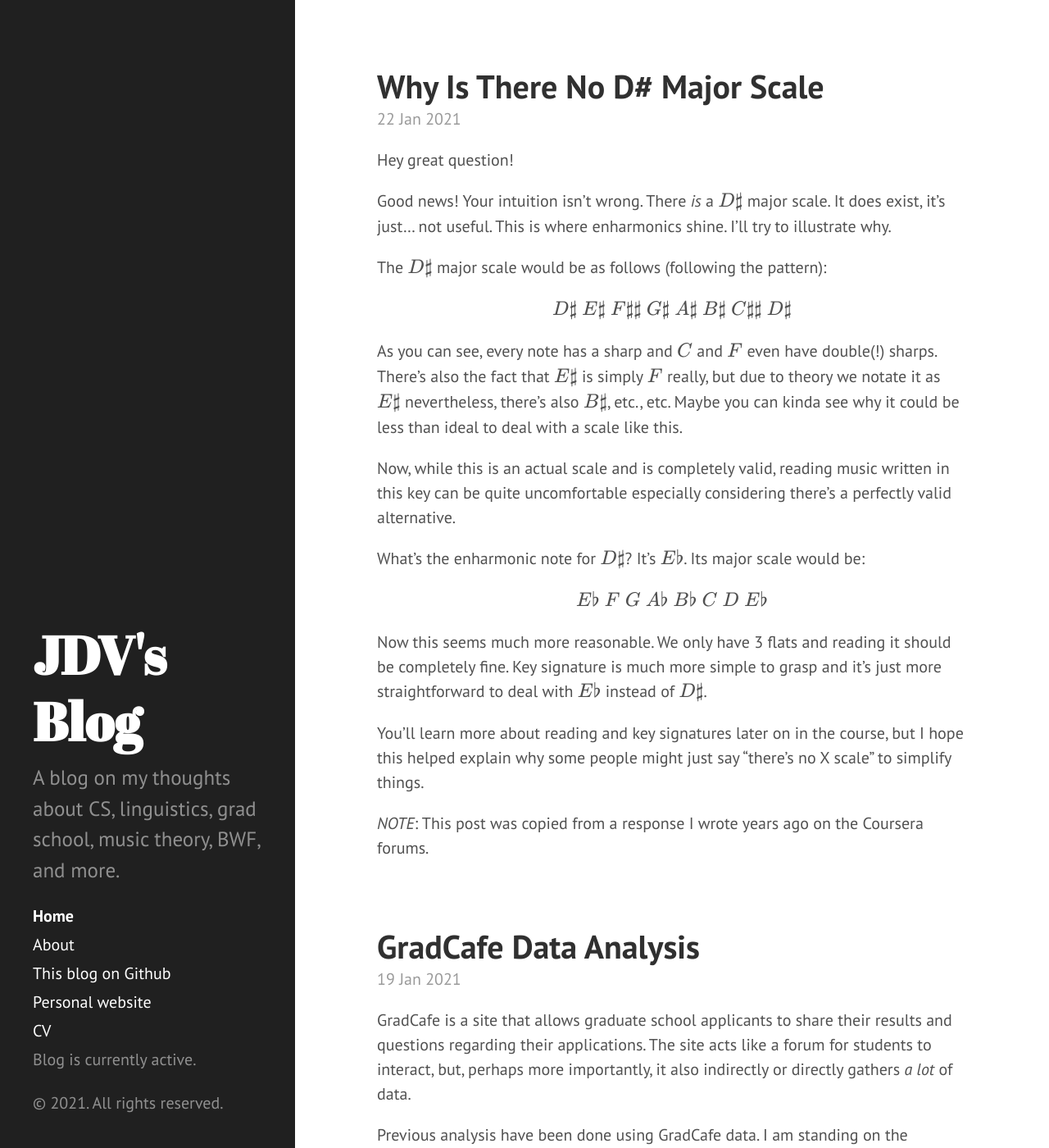
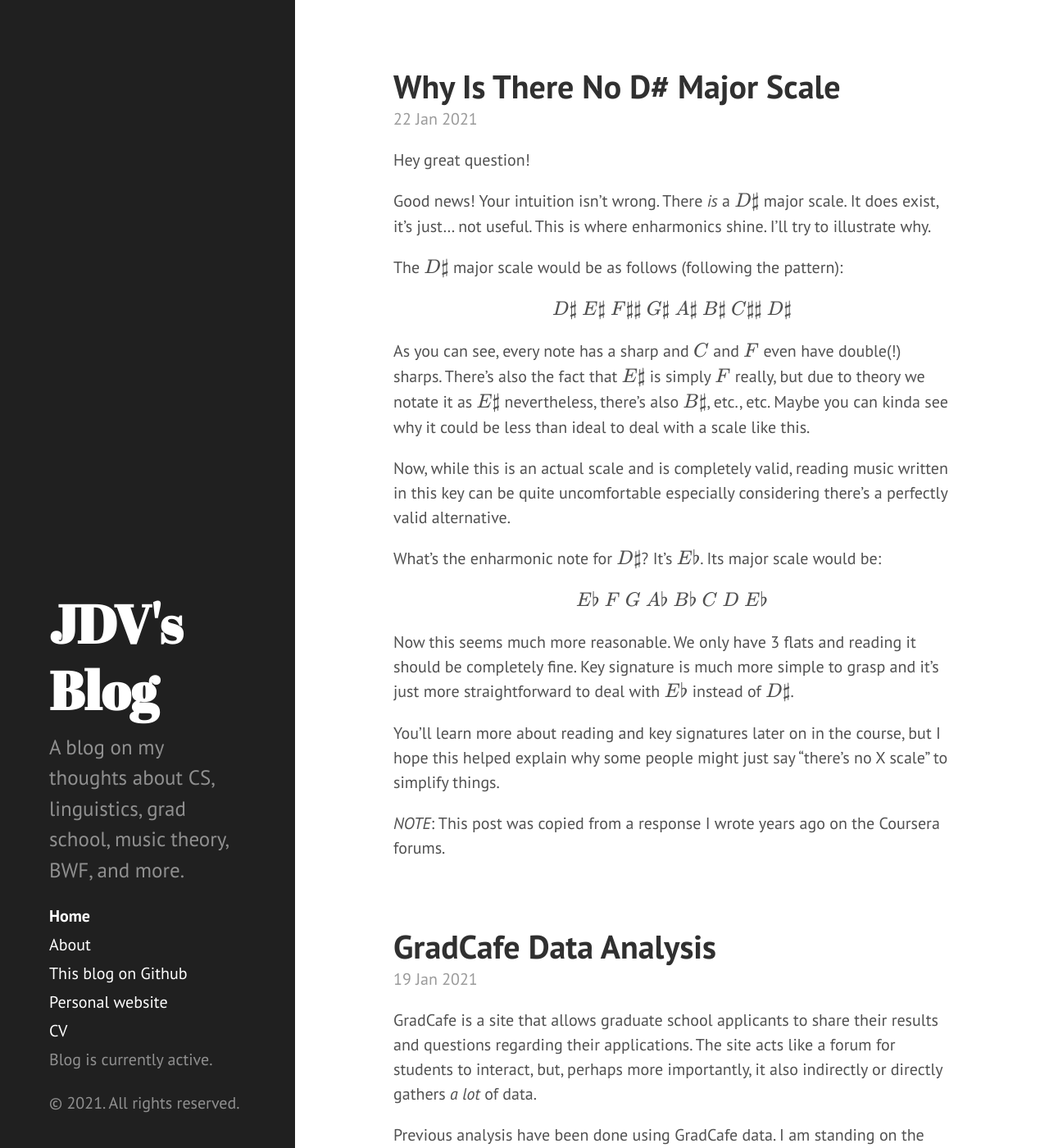
Before and after one commit to jjdelvalle/jblog, a Jekyll site: the page built from index.html, in a window 1280 px wide and 1400 px high. Shown: the whole window at 82% size. Built offline with Jekyll 4.4.1, drawn with Linux system fonts in a browser that asks for light colours; nearby versions of some CDN libraries; the list of posts is cut into pages by our own code.

Commit message:
Trying to make site more mobile friendly

```diff
--- a/index.html
+++ b/index.html
@@ -1,6 +1,6 @@
 ---
 layout: default
-title: JDV's Blog - Most Recent Posts
+title: Code Writes Me - JDV's Blog - Most Recent Posts
 hasmath: "true"
 ---
 
--- a/public/css/hyde.css
+++ b/public/css/hyde.css
@@ -141,6 +141,13 @@
   }
 }
 
+@media {
+  .container {
+    padding-left:  2rem;
+    padding-right: 2rem;
+  }
+}
+
 
 /*
  * Reverse layout
```
